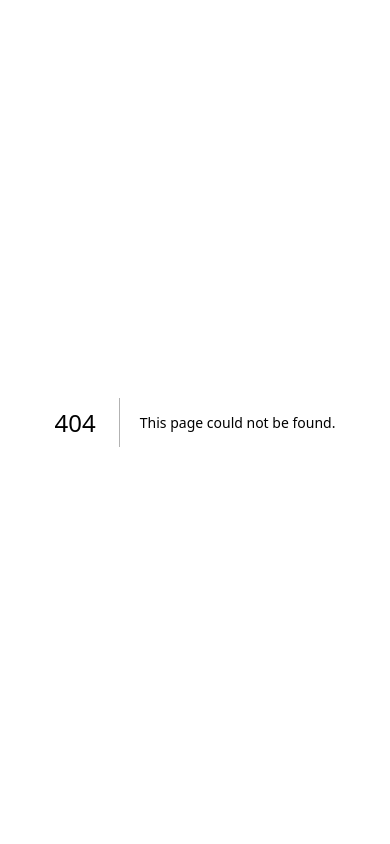
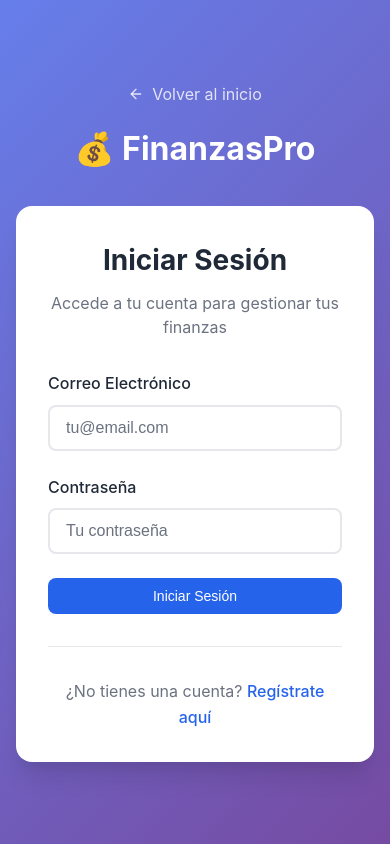
Before and after one commit to VieritaUwU/finanzas-pro, a Next.js app: page /login in a window 390 px wide. Before the commit this address had no page. Built offline with nearby package versions, Linux system fonts and the light colour scheme.

Commit message:
feat(login): add login page with form and styling
Add new login page component with email/password form, responsive styling, and navigation links.

```diff
--- a/src/app/global.scss
+++ b/src/app/global.scss
@@ -88,6 +88,10 @@ a {
   }
 }
 
+.w-full {
+  width: 100%;
+}
+
 // Responsive
 @media (max-width: 768px) {
   .container {
--- /dev/null
+++ b/src/app/login/auth.module.scss
@@ -0,0 +1,124 @@
+.authPage {
+    min-height: 100vh;
+    background: linear-gradient(135deg, #667eea 0%, #764ba2 100%);
+    display: flex;
+    align-items: center;
+    justify-content: center;
+    padding: 1rem;
+
+    .authContainer {
+        width: 100%;
+        max-width: 400px;
+
+        .authHeader {
+            text-align: center;
+            margin-bottom: 2rem;
+
+            .backLink {
+                display: flex;
+                color: rgba(255, 255, 255, 0.8);
+                text-decoration: none;
+                align-items: center;
+                justify-content: center;
+                margin-bottom: 1rem;
+                gap: .5rem;
+                transition: color 0.2s ease;
+
+                &:hover {
+                    color: white;
+                }
+            }
+
+            h1 {
+                color: white;
+                font-size: 2rem;
+                font-weight: 700;
+                margin: 0;
+            }
+        }
+
+        .authFormContainer {
+            background: white;
+            border-radius: 1rem;
+            box-shadow: 0 20px 25px -5px rgba(0, 0, 0, 0.1), 0 10px 10px -5px rgba(0, 0, 0, 0.04);
+            overflow: hidden;
+        }
+
+        .authForm {
+            padding: 2rem;
+
+            h2 {
+                font-size: 1.75rem;
+                font-weight: 700;
+                color: var(--foreground);
+                margin-bottom: 0.5rem;
+                text-align: center;
+            }
+
+            .authSubtitle {
+                color: var(--text-muted);
+                text-align: center;
+                margin-bottom: 2rem;
+                line-height: 1.5;
+            }
+        }
+
+        .formGroup {
+            margin-bottom: 1.5rem;
+
+            label {
+                display: block;
+                font-weight: 500;
+                color: var(--foreground);
+                margin-bottom: 0.5rem;
+            }
+
+            input {
+                width: 100%;
+                padding: 0.75rem 1rem;
+                border: 2px solid var(--border-color);
+                border-radius: 0.5rem;
+                font-size: 1rem;
+                transition: border-color 0.2s ease, box-shadow 0.2s ease;
+
+                &:focus {
+                    outline: none;
+                    border-color: var(--primary-color);
+                    box-shadow: 0 0 0 3px rgba(37, 99, 235, 0.1);
+                }
+
+                &:disabled {
+                    background-color: #f9fafb;
+                    cursor: not-allowed;
+                    opacity: 0.6;
+                }
+
+                &::placeholder {
+                    color: var(--text-muted);
+                }
+            }
+        }
+
+        .authFooter {
+            text-align: center;
+            margin-top: 2rem;
+            padding-top: 2rem;
+            border-top: 1px solid var(--border-color);
+
+            p {
+                color: var(--text-muted);
+                margin: 0;
+            }
+
+            .authLink {
+                color: var(--primary-color);
+                text-decoration: none;
+                font-weight: 500;
+
+                &:hover {
+                    text-decoration: underline;
+                }
+            }
+        }
+    }
+}
--- /dev/null
+++ b/src/app/login/page.tsx
@@ -0,0 +1,73 @@
+'use client'
+
+import Link from "next/link"
+import { ArrowLeft } from "lucide-react";
+import theme from "./auth.module.scss";
+
+export default function LoginPage() {
+
+    const handleSubmit = () => {
+        console.log('Iniciar sesión')
+    }
+
+    return (
+        <div className={theme.authPage}>
+            <div className={theme.authContainer}>
+                <div className={theme.authHeader}>
+                    <Link href="/" className={theme.backLink}>
+                        <ArrowLeft size={16} />
+                        Volver al inicio
+                    </Link>
+                    <h1>💰 FinanzasPro</h1>
+                </div>
+
+                <div className={theme.authFormContainer}>
+                    <div className={theme.authForm}>
+                        <h2>Iniciar Sesión</h2>
+                        <p className={theme.authSubtitle}>
+                            Accede a tu cuenta para gestionar tus finanzas
+                        </p>
+
+                        <form onSubmit={handleSubmit}>
+                            <div className={theme.formGroup}>
+                                <label htmlFor="email">Correo Electrónico</label>
+                                <input
+                                    type="email"
+                                    id="email"
+                                    required
+                                    placeholder="tu@email.com"
+                                />
+                            </div>
+
+                            <div className={theme.formGroup}>
+                                <label htmlFor="password">Contraseña</label>
+                                <input
+                                    type="password"
+                                    id="password"
+                                    required
+                                    placeholder="Tu contraseña"
+                                />
+                            </div>
+
+                            <button
+                                type="submit"
+                                className={`btn btn-primary w-full`}
+                            >
+                                Iniciar Sesión
+                            </button>
+                        </form>
+
+                        <div className={theme.authFooter}>
+                            <p>
+                                ¿No tienes una cuenta?{' '}
+                                <Link href="/signup" className={theme.authLink}>
+                                    Regístrate aquí
+                                </Link>
+                            </p>
+                        </div>
+                    </div>
+                </div>
+            </div>
+        </div>
+    )
+}
```
